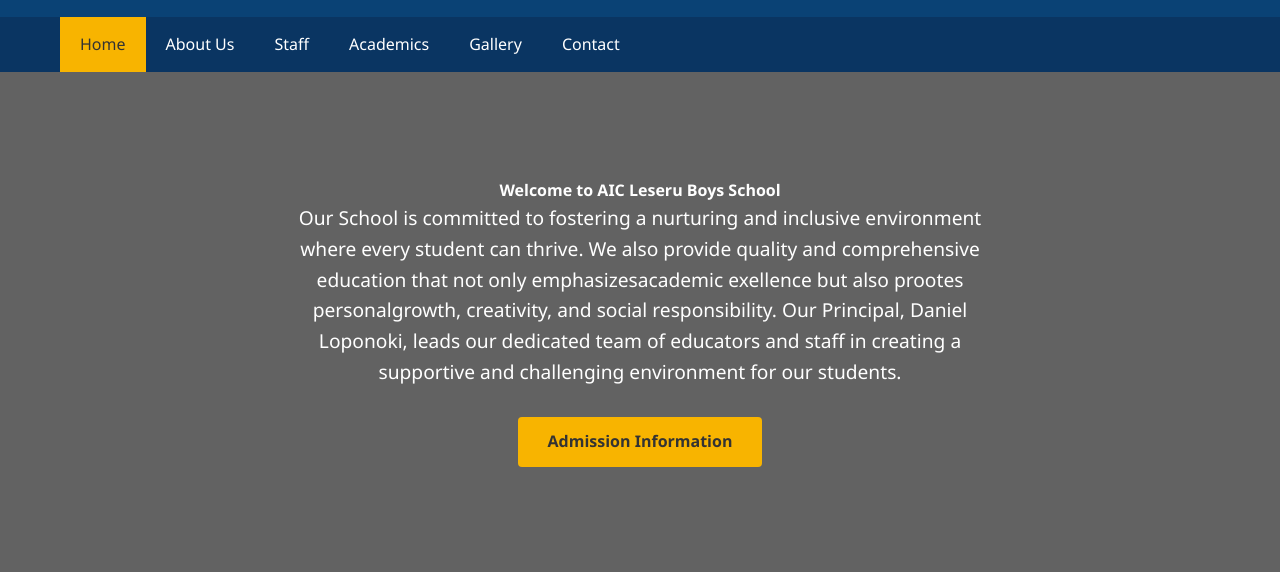
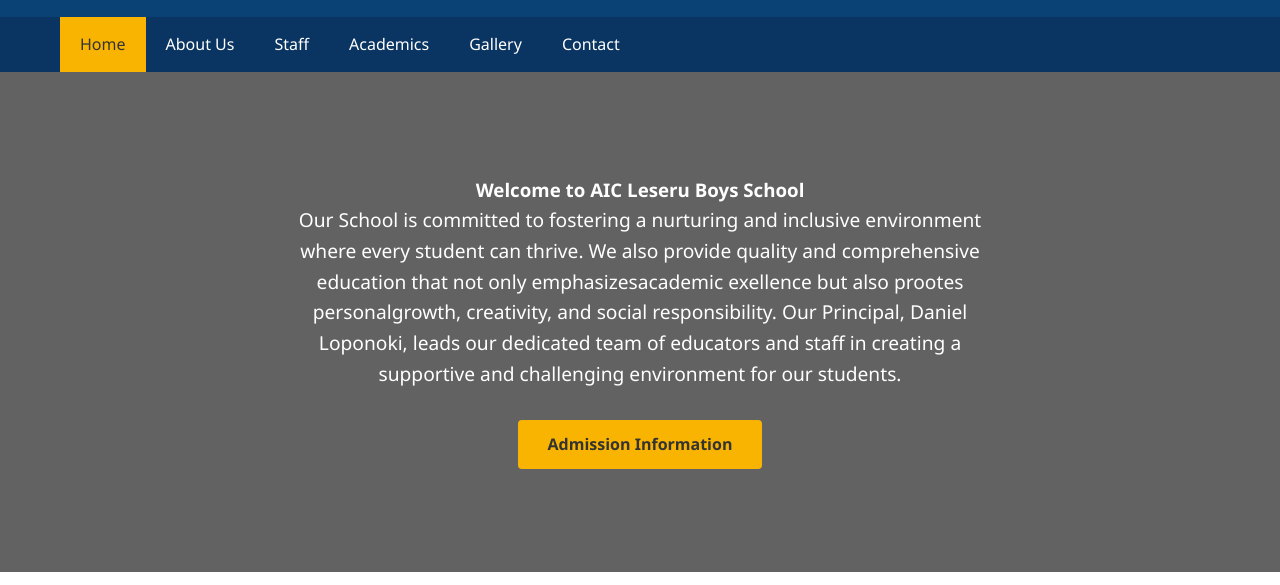
Before and after one commit to ClainMursoi/Leseru-Boys, a plain HTML site: page index.html in a window 1280 px wide. Shown: the part 215-800 px from the top of the page. Drawn offline with Linux system fonts and the light colour scheme.

Commit message:
Update index.html

```diff
--- a/index.html
+++ b/index.html
@@ -679,7 +679,7 @@
 
     <!-- Hero Section -->
     <section class="hero" id="home">
-        <h4>Welcome to AIC Leseru Boys School</h4>
+        <h3>Welcome to AIC Leseru Boys School</h3>
         <p>Our School is committed to fostering a nurturing and inclusive environment where every student can thrive. We also provide quality and comprehensive education that not only emphasizesacademic exellence but also prootes personalgrowth, creativity, and social responsibility. Our Principal, Daniel Loponoki, leads our dedicated team of educators and staff in creating a supportive and challenging environment for our students.
 
 </p>
```
